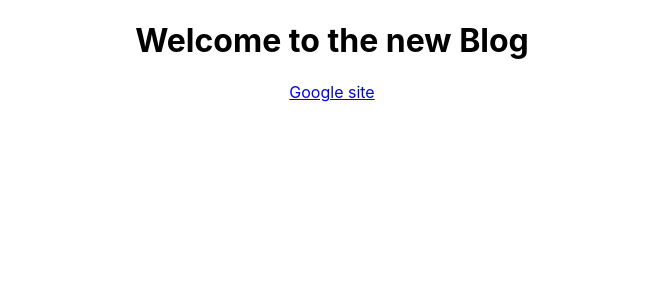
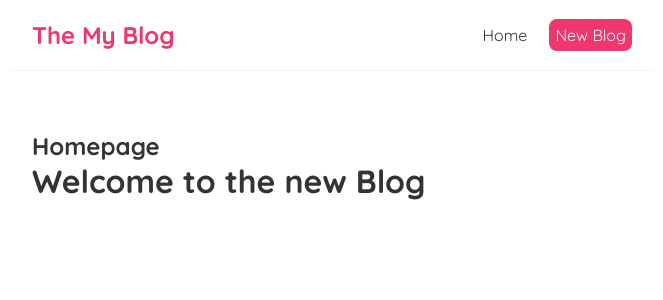
Before and after one commit to destroylord/learn-reactjs, a React (Create React App) app: page / in a window 1280 px wide. Shown: the top 300 px of the page, without its empty margins (308-971 px from the left). Built offline with nearby package versions, Linux system fonts and the light colour scheme.

Commit message:
adding styles

```diff
--- a/src/App.js
+++ b/src/App.js
@@ -1,4 +1,5 @@
-import './App.css';
+import Navbar from './Navbar';
+import Home from './Home';
 
 function App() {
 
@@ -6,9 +7,10 @@
   const link = "https://google.com";
   return (
     <div className="App">
+      <Navbar/>
       <div className="content">
+        <Home/>
         <h1>{title}</h1>
-        <a href={link} target="_blank">Google site</a>
       </div>
       {/* <header className="App-header">
         <img src={logo} className="App-logo" alt="logo" />
--- /dev/null
+++ b/src/Home.js
@@ -0,0 +1,9 @@
+const Home = () => {
+    return (
+        <div className="home">
+            <h2>Homepage</h2>
+        </div>
+     );
+}
+
+export default Home;
--- /dev/null
+++ b/src/Navbar.js
@@ -0,0 +1,17 @@
+const Navbar = () => {
+    return (
+        <nav className="navbar">
+            <h1>The My Blog</h1>
+            <div className="links">
+                <a href="/">Home</a>
+                <a href="/create" style={{
+                    color : "white",
+                    backgroundColor : "#f1356d",
+                    borderRadius : "8px"
+                 }} >New Blog</a>
+            </div>
+        </nav>
+     );
+}
+
+export default Navbar;
--- a/src/index.css
+++ b/src/index.css
@@ -1,13 +1,50 @@
-body {
+@import url('https://fonts.googleapis.com/css2?family=Quicksand:wght@300;400;500;600;700&display=swap');
+
+/* base styles */
+* {
   margin: 0;
-  font-family: -apple-system, BlinkMacSystemFont, 'Segoe UI', 'Roboto', 'Oxygen',
-    'Ubuntu', 'Cantarell', 'Fira Sans', 'Droid Sans', 'Helvetica Neue',
-    sans-serif;
-  -webkit-font-smoothing: antialiased;
-  -moz-osx-font-smoothing: grayscale;
+  font-family: "Quicksand";
+  color: #333;
+}
+.navbar {
+  padding: 20px;
+  display: flex;
+  align-items: center;
+  max-width: 600px;
+  margin: 0 auto;
+  border-bottom: 1px solid #f2f2f2;
+}
+.navbar h1 {
+  color: #f1356d;
+}
+.navbar .links {
+  margin-left: auto;
+}
+.navbar a {
+  margin-left: 16px;
+  text-decoration: none;
+  padding: 6px;
+}
+.navbar a:hover {
+  color: #f1356d;
+}
+.content {
+  max-width: 600px;
+  margin: 40px auto;
+  padding: 20px;
 }
 
-code {
-  font-family: source-code-pro, Menlo, Monaco, Consolas, 'Courier New',
-    monospace;
+/* blog previews / list */
+.blog-preview {
+  padding: 10px 16px;
+  margin: 20px 0;
+  border-bottom: 1px solid #fafafa;
 }
+.blog-preview:hover {
+  box-shadow: 1px 3px 5px rgba(0,0,0,0.1);
+}
+.blog-preview h2 {
+  font-size: 20px;
+  color: #f1356d;
+  margin-bottom: 8px;
+}
```
Also changed, not shown: 1 other file (tests, documents, lock files or other folders).
